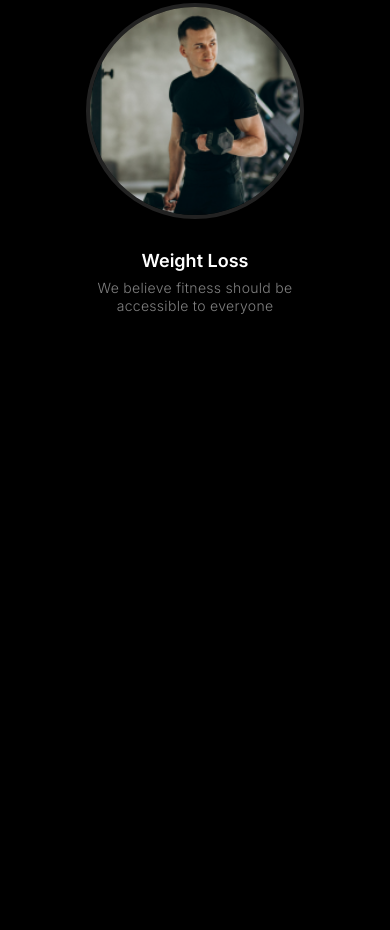
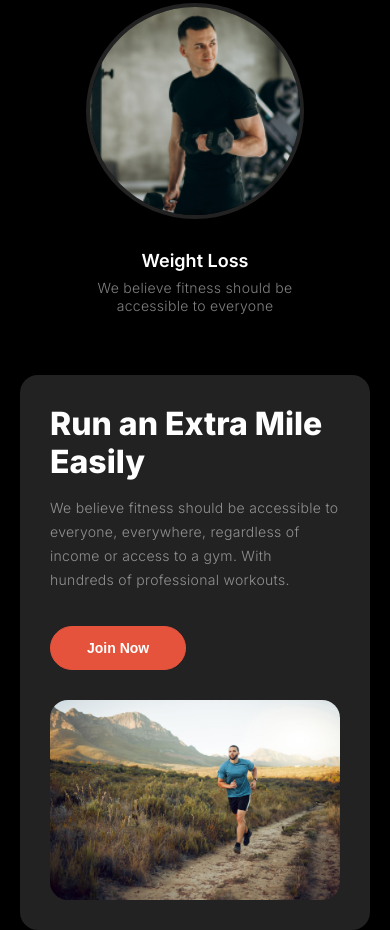
Before and after one commit to Sifat74/Fitness-Gym, a plain HTML site: page index.html in a window 390 px wide. Shown: the part 2506-3436 px from the top of the page. Before the commit the page ends 2881 px from the top, so only its background shows below. Drawn offline with Linux system fonts and the light colour scheme.

Commit message:
Run an extra mile section completed

```diff
--- a/index.html
+++ b/index.html
@@ -9,6 +9,7 @@
     <link rel="stylesheet" href="styles/global_styles.css">
     <link rel="stylesheet" href="styles/header_section_styles.css">
     <link rel="stylesheet" href="styles/changeyourhabits_styles.css">
+    <link rel="stylesheet" href="styles/runanextramile_style.css">
     <link rel="stylesheet" href="styles/responsive_styles.css">
     <!-- Css links end -->
 </head>
@@ -91,6 +92,23 @@
             </div>
         </div>
     </section>
+
+    <section class="section section-3">
+        <div class="container">
+            <div class="section-3-content">
+                <div class="section-3-left">
+                    <h2>Run an Extra Mile Easily</h2>
+                    <p>We believe fitness should be accessible to everyone, everywhere, regardless of income or access
+                        to a
+                        gym. With hundreds of professional workouts.</p>
+                    <button class="site-btn filled-btn">Join Now</button>
+                </div>
+                <div class="section-3-right">
+
+                </div>
+            </div>
+        </div>
+    </section>
 </body>
 
 </html>
--- a/styles/responsive_styles.css
+++ b/styles/responsive_styles.css
@@ -26,6 +26,15 @@
         grid-template-columns: repeat(2, 1fr);
         max-width: 600px;
         margin: auto;
+    }
+
+    .section-3-content {
+        gap: 68px;
+    }
+
+    .section-3-left,
+    .section-3-right {
+        width: 50%;
     }
 }
 
@@ -101,4 +110,21 @@
         margin: auto;
     }
 
+    .section-3-content {
+        flex-direction: column;
+        padding: 30px;
+        gap: 30px;
+    }
+
+    .section-3-left,
+    .section-3-right {
+        width: 100% !important;
+    }
+
+    .section-3-right {
+        height: 200px;
+        background-size: cover;
+        background-position: center;
+    }
+
 }
--- /dev/null
+++ b/styles/runanextramile_style.css
@@ -0,0 +1,27 @@
+.section-3-content {
+    background-color: var(--gray);
+    border-radius: 18px;
+    padding: 30px 30px 30px 40px;
+    display: flex;
+    justify-content: space-between;
+}
+
+.section-3-left {
+    width: 40%;
+}
+
+.section-3-left h2 {
+    margin-bottom: 14px;
+}
+
+.section-3-left p {
+    margin-bottom: 34px;
+}
+
+.section-3-right {
+    width: 34%;
+    background-image: url('../images/run.jpg');
+    align-self: stretch;
+    border-radius: 18px;
+    background-position: 720px 800px;
+}
```
Also changed, not shown: images/run.jpg (added).
